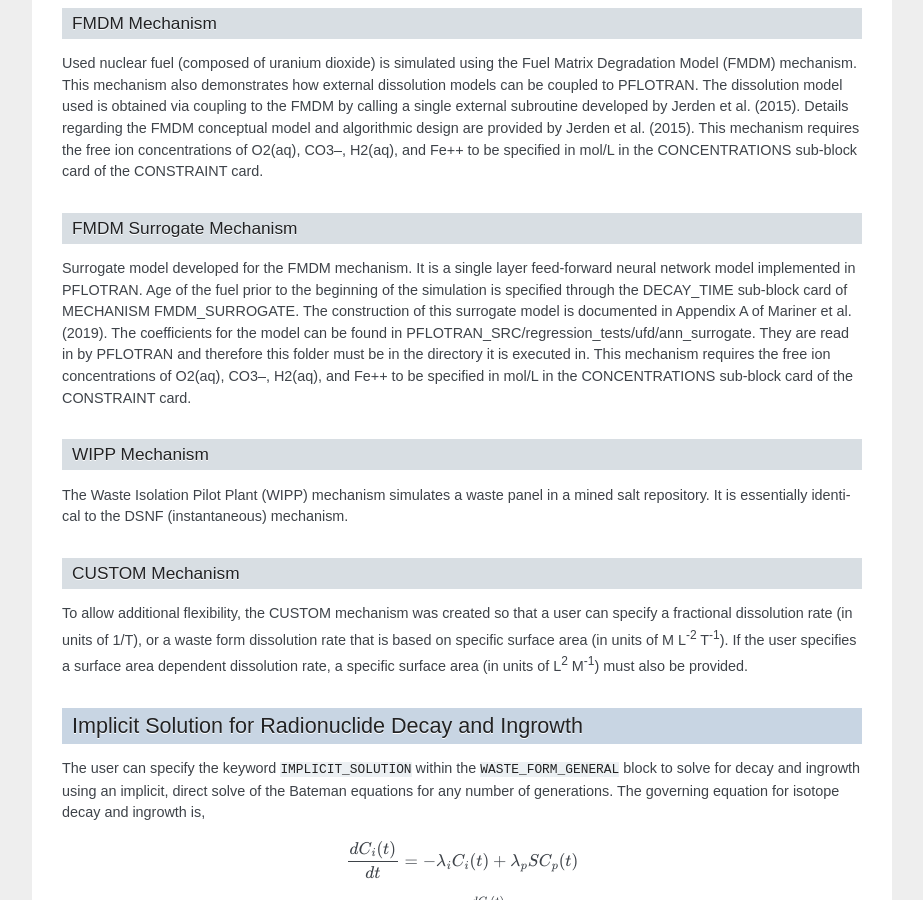
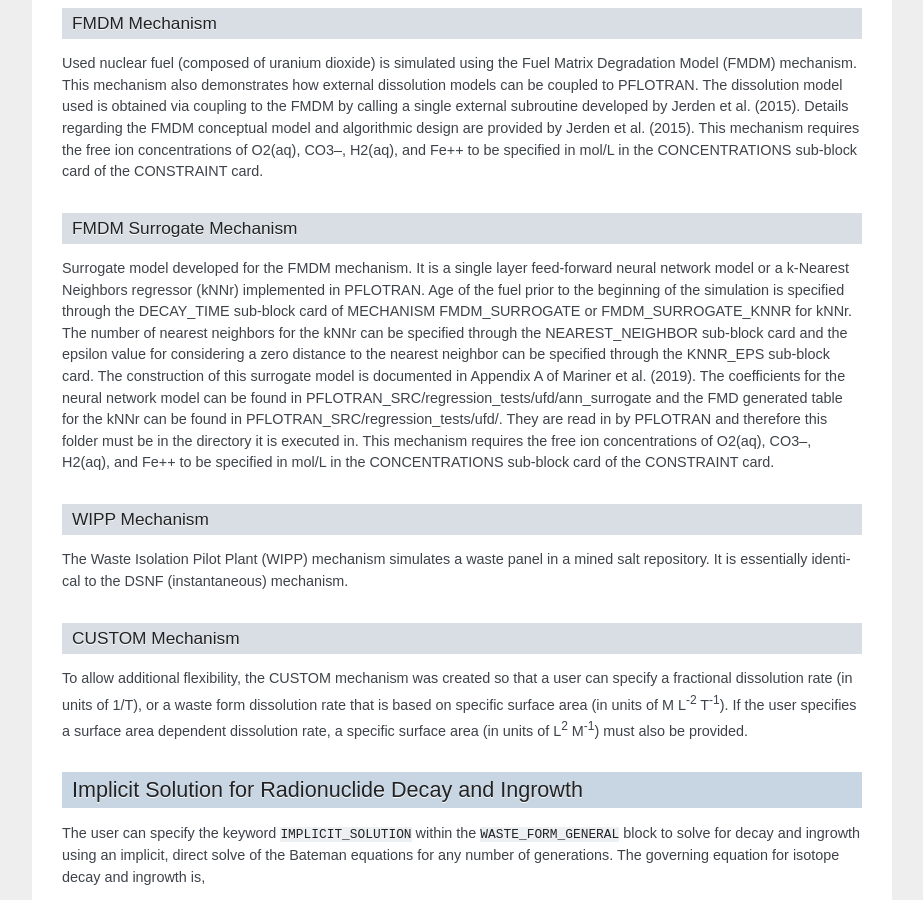
Before and after one commit to Miracloon/pflotran-documentation, a Sphinx documentation site: the page built from source/theory_guide/pm_waste_form.rst, in a window 1280 px wide and 900 px high, scrolled down 2866 px. Shown: the whole window, without its empty margins (318-1241 px from the left). Built offline with Sphinx 7.4.7, drawn with Linux system fonts in a browser that asks for light colours.

Commit message:
added in knnr details

```diff
--- a/source/theory_guide/pm_waste_form.rst
+++ b/source/theory_guide/pm_waste_form.rst
@@ -198,15 +198,20 @@
 FMDM Surrogate Mechanism
 ........................
 Surrogate model developed for the FMDM mechanism. It is a single layer
-feed-forward neural network model implemented in PFLOTRAN. Age of the fuel
-prior to the beginning of the simulation is specified through the DECAY_TIME
-sub-block card of MECHANISM FMDM_SURROGATE. The construction of this surrogate
-model is documented in Appendix A of Mariner et al. (2019). The coefficients
-for the model can be found in PFLOTRAN_SRC/regression_tests/ufd/ann_surrogate.
-They are read in by PFLOTRAN and therefore this folder must be in the
-directory it is executed in. This mechanism requires the free ion concentrations
-of O2(aq), CO3--, H2(aq), and Fe++ to be specified in mol/L in the
-CONCENTRATIONS sub-block card of the CONSTRAINT card.
+feed-forward neural network model or a k-Nearest Neighbors regressor (kNNr)
+implemented in PFLOTRAN. Age of the fuel prior to the beginning of the simulation
+is specified through the DECAY_TIME sub-block card of MECHANISM FMDM_SURROGATE or
+FMDM_SURROGATE_KNNR for kNNr. The number of nearest neighbors for the kNNr can be
+specified through the NEAREST_NEIGHBOR sub-block card and the epsilon value for
+considering a zero distance to the nearest neighbor can be specified through the
+KNNR_EPS sub-block card. The construction of this surrogate model is documented in
+Appendix A of Mariner et al. (2019). The coefficients for the neural network model
+can be found in PFLOTRAN_SRC/regression_tests/ufd/ann_surrogate and the FMD generated
+table for the kNNr can be found in PFLOTRAN_SRC/regression_tests/ufd/. They are read
+in by PFLOTRAN and therefore this folder must be in the directory it is executed in.
+This mechanism requires the free ion concentrations of O2(aq),
+CO3--, H2(aq), and Fe++ to be specified in mol/L in the CONCENTRATIONS sub-block
+card of the CONSTRAINT card.
 
 WIPP Mechanism
 ..............
```
